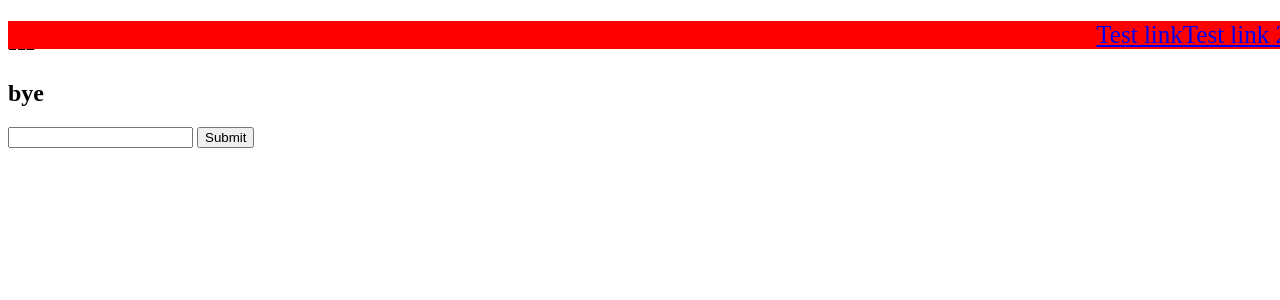
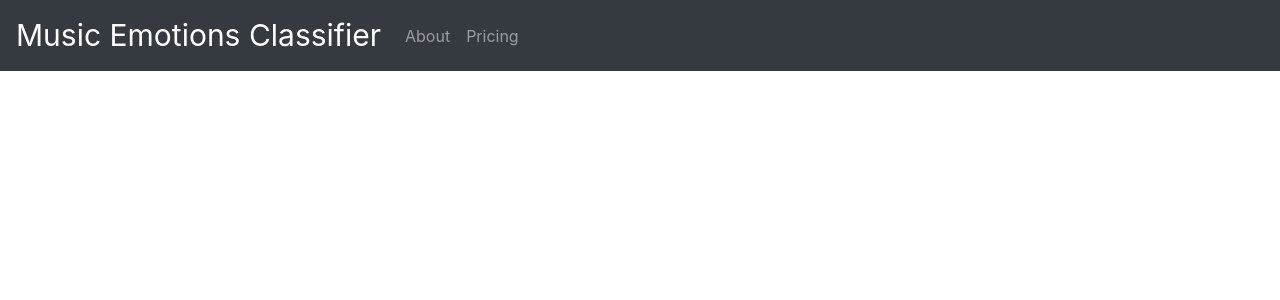
Before and after one commit to akench/MusicEmotionsClassifier, a Flask app: page / in a window 1280 px wide. Shown: the top 300 px of the page. Run offline with Flask 2, Linux system fonts and the light colour scheme; some libraries are stand-ins or nearby versions.

Commit message:
split up routes into pages file and added bootstrap and nav bar

```diff
--- a/app/__init__.py
+++ b/app/__init__.py
@@ -1,17 +1,13 @@
 from flask import Flask, render_template, url_for, session
-from app.views import routes
+from app.views import routes, pages
 from flask_cors import CORS, cross_origin
 
-
+# initialize the flask application
 app = Flask(__name__)
 app.secret_key = 'secret123'
 
 cors = CORS(app)
 
-
-@app.route('/', methods=['GET'])
-def home_page():
-    return render_template('home-page.html')
-
-
+# register blueprints with app
+app.register_blueprint(pages.mod)
 app.register_blueprint(routes.mod)
--- a/app/classification/make_spectrogram.py
+++ b/app/classification/make_spectrogram.py
@@ -28,7 +28,6 @@ def get_wav_info(audio_file):
 
 
 def graph_spectrogram(audio_file, secs_per_spec = 10, save=True):
-
 
     if save:
         vid_id = audio_file.split('/')[-1].split('.')[0]
--- a/app/static/home-page.css
+++ b/app/static/home-page.css
@@ -1,9 +1,6 @@
-#nav-bar {
-    font-size: 25px;
-    display: flex;
-    justify-content: flex-end;
-    align-items: center;
-    background-color: red;
-    width: 100%;
-    position: fixed;
+
+
+
+#nav-project-name {
+    font-size: 30px;
 }
--- a/app/static/main.js
+++ b/app/static/main.js
@@ -1,6 +1,6 @@
-function submitURL() {
+function submitURL(event) {
 
-    let url = document.getElementById("url-box").value;
+    let url = event.data.val();
 
     $.ajax({
         url: "http://localhost:5000/classify",
--- a/app/templates/home-page.html
+++ b/app/templates/home-page.html
@@ -1,18 +1,33 @@
 <!DOCTYPE html>
-<html>
+<html lang="en">
 
 <head>
     <title>Music Emotions Classifier</title>
+    <meta charset="utf-8">
+    <meta name="viewport" content="width=device-width, initial-scale=1">
+
+    <link rel="stylesheet" href="https://maxcdn.bootstrapcdn.com/bootstrap/4.0.0/css/bootstrap.min.css" integrity="sha384-Gn5384xqQ1aoWXA+058RXPxPg6fy4IWvTNh0E263XmFcJlSAwiGgFAW/dAiS6JXm"
+        crossorigin="anonymous">
     <link rel="stylesheet" type="text/css" media="screen" href="/static/home-page.css" />
+    <script type="text/javascript" src="../static/main.js" async></script>
 
-    <script type="text/javascript" src="../static/main.js" async></script>
+
     <script src="https://ajax.googleapis.com/ajax/libs/jquery/3.3.1/jquery.min.js"></script>
+    <script src="https://code.jquery.com/jquery-3.2.1.slim.min.js" integrity="sha384-KJ3o2DKtIkvYIK3UENzmM7KCkRr/rE9/Qpg6aAZGJwFDMVNA/GpGFF93hXpG5KkN"
+        crossorigin="anonymous"></script>
+    <script src="https://cdnjs.cloudflare.com/ajax/libs/popper.js/1.12.9/umd/popper.min.js" integrity="sha384-ApNbgh9B+Y1QKtv3Rn7W3mgPxhU9K/ScQsAP7hUibX39j7fakFPskvXusvfa0b4Q"
+        crossorigin="anonymous"></script>
+    <script src="https://maxcdn.bootstrapcdn.com/bootstrap/4.0.0/js/bootstrap.min.js" integrity="sha384-JZR6Spejh4U02d8jOt6vLEHfe/JQGiRRSQQxSfFWpi1MquVdAyjUar5+76PVCmYl"
+        crossorigin="anonymous"></script>
 </head>
 
 <script>
 
-    $(document).ready(function() {
-        $("#submit-url").click(submitURL);
+    $(document).ready(function () {
+
+        // set up click listener to send url to server
+        // let urlbox = $("#url-box");
+        // $("#submit-url").on('click', urlbox, submitURL);
     });
 
 
@@ -20,21 +35,21 @@
 
 <body>
 
-    <header style="text-align: right;">
+    <nav class="navbar navbar-expand-lg navbar-dark bg-dark">
 
-        <nav id="nav-bar">
+        <a id="nav-project-name" class="navbar-brand" href="#">Music Emotions Classifier</a>
 
-            <a href="/testpage" class="nav-link">Test link</a>
-            <a href="#hihi" class="nav-link">Test link 2</a>
+        <ul class="nav navbar-nav">
+            <li class="nav-item">
+                <a class="nav-link" href="/about">About</a>
+            </li>
+            <li class="nav-item">
+                <a class="nav-link" href="/pricing">Pricing</a>
+            </li>
+        </ul>
 
-        </nav>
-    </header>
 
-    <h1>hi</h1>
-    <h2>bye</h2>
-
-    <input id="url-box" type="text">
-    <button id="submit-url" onclick="submitURL()">Submit</button>
+    </nav>
 
 </body>
 
--- /dev/null
+++ b/app/views/pages.py
@@ -0,0 +1,12 @@
+from flask import render_template, Blueprint
+
+mod = Blueprint('pages', __name__)
+
+@mod.route('/', methods=['GET'])
+def home_page():
+    return render_template('home-page.html')
+
+
+@mod.route('/about', methods=['GET'])
+def about_page():
+    return render_template('about-page.html')
--- a/app/views/routes.py
+++ b/app/views/routes.py
@@ -10,8 +10,6 @@ mod = Blueprint('routes', __name__)
 @mod.route('/classify', methods=['POST'])
 def classify():
     url = request.json['url']
-
-    import pdb; pdb.set_trace()
 
     emot = classify_emotion(url)
 
```
Also changed, not shown: app/classification/predict.py (+3 -4 lines), app/templates/about-page.html (added, +15 -0 lines), req.txt (+2 -60 lines).
